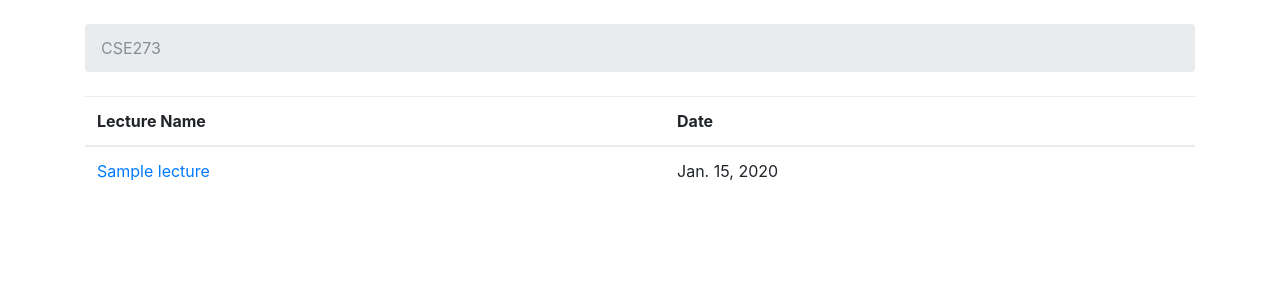
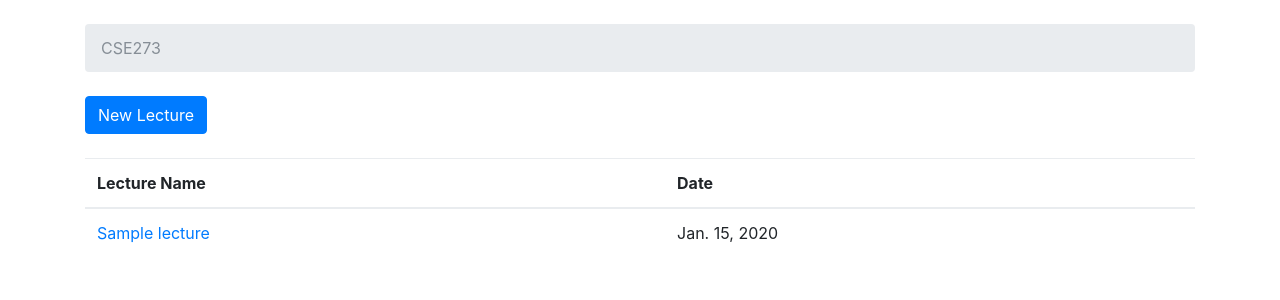
Before and after one commit to Kimbbakar/Classroom, a Django app: page / in a window 1280 px wide. Shown: the part 56-356 px from the top of the page. Run offline with Django 3.2, Linux system fonts and the light colour scheme; tables that the repository leaves empty hold one stand-in row (values such as "Sample post"); some libraries are stand-ins or nearby versions.

Commit message:
add buttor for adding new lecture in home page

```diff
--- a/myproject/classroom/views.py
+++ b/myproject/classroom/views.py
@@ -30,6 +30,5 @@ def new_lecture(request):
         else:
             return render(request, 'new_lecture.html',{'lecture_name':"", 'lecture_description':"",'link':"",'lecture_no':"",'today': str(date.today()) } )
 
-    print (date.today() )
 
     return render(request, 'new_lecture.html',{'lecture_name':"", 'lecture_description':"",'link':"",'lecture_no':"",'today':str(date.today()) } )
--- a/myproject/templates/home.html
+++ b/myproject/templates/home.html
@@ -5,6 +5,12 @@
 {% endblock %}
 
 {% block content %}
+
+  <div class="mb-4">
+    <a href="{% url 'new_lecture'%}" class="btn btn-primary">New Lecture</a>
+  </div>
+
+
   <table class="table">
     <thead class="thead-inverse">
       <tr>
```
